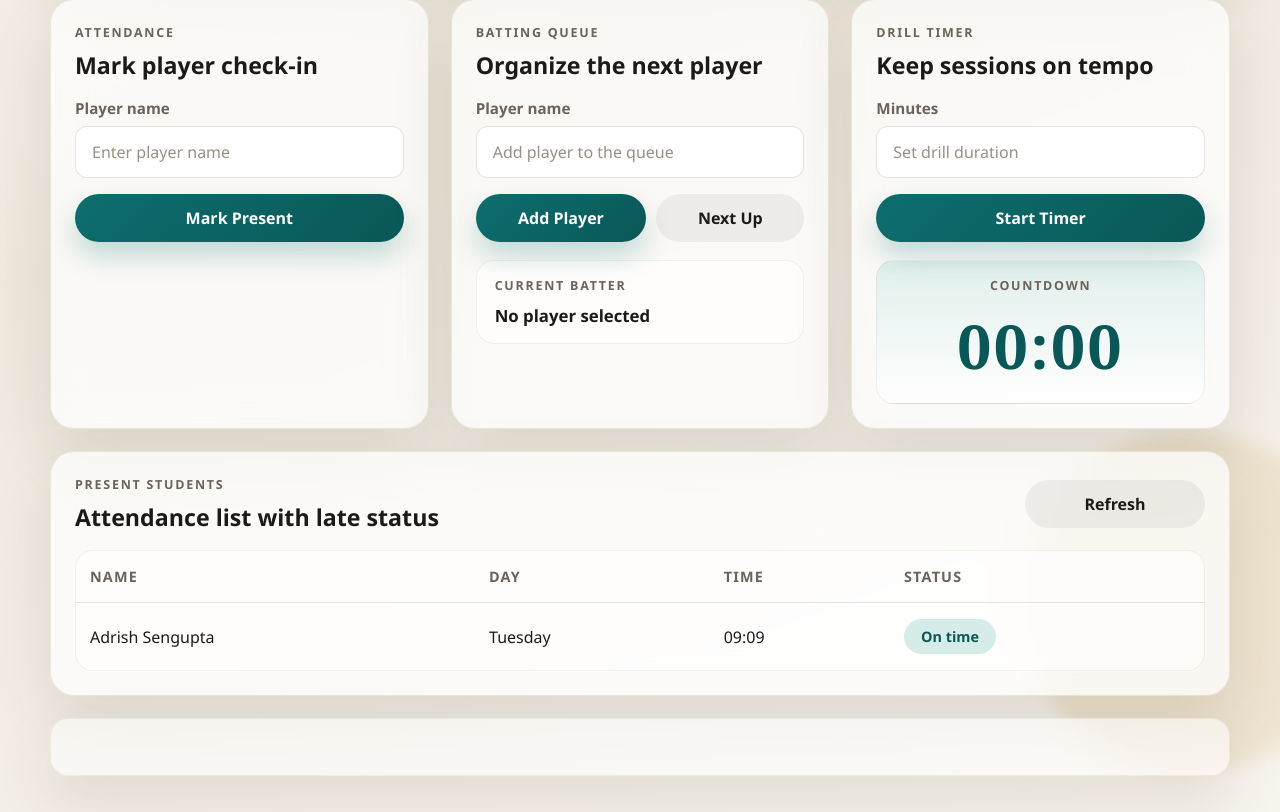
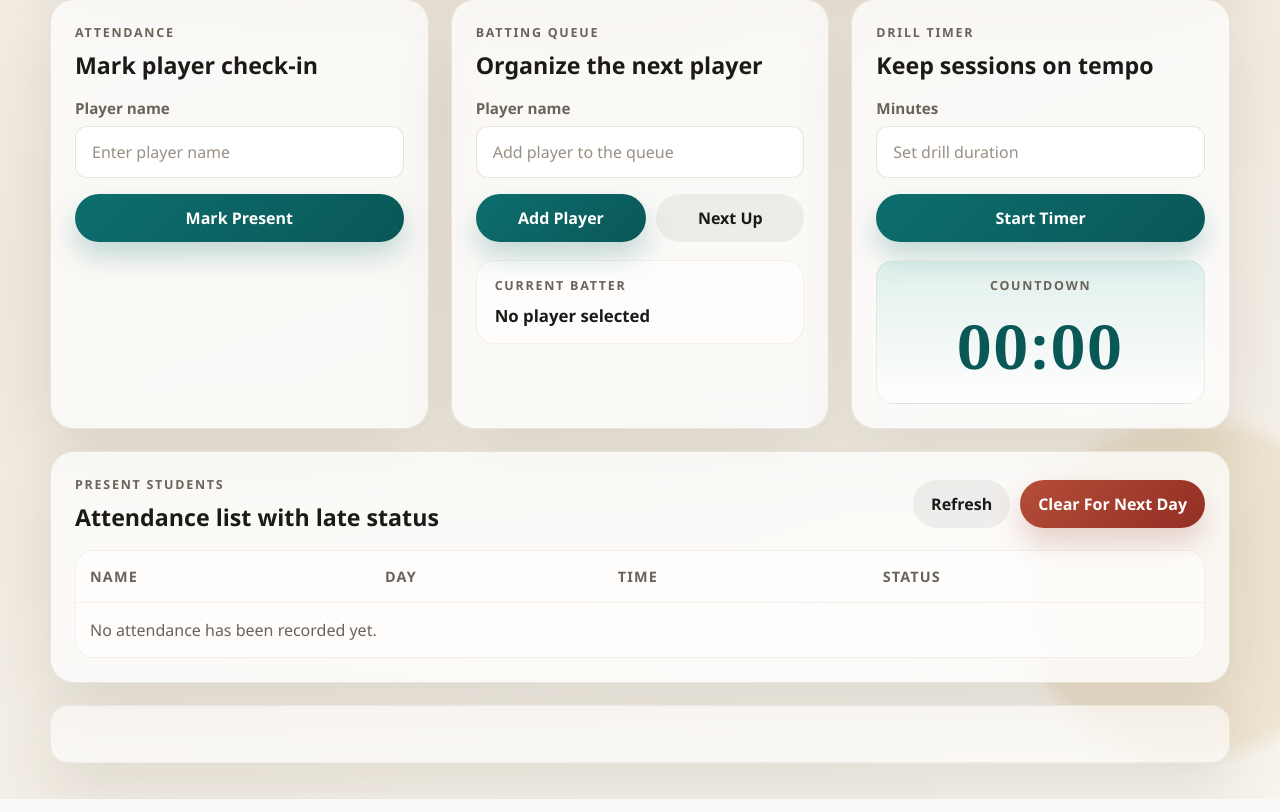
Before and after one commit to 2006adrish-web/TrainEdge, a Flask app: page / in a window 1280 px wide. Shown: the part 526-1338 px from the top of the page. Run offline with Flask 3, Linux system fonts and the light colour scheme; data that the repository does not hold is empty.

Commit message:
updated feature

```diff
--- a/app.py
+++ b/app.py
@@ -25,6 +25,12 @@ def attendance_list():
     return jsonify({"attendance": logic.get_attendance()})
 
 
+@app.route("/attendance/clear", methods=["POST"])
+def clear_attendance():
+    cleared_count = logic.clear_attendance()
+    return jsonify({"cleared": cleared_count})
+
+
 @app.route("/queue", methods=["POST"])
 def queue():
     name = request.json["name"]
--- a/data.json
+++ b/data.json
@@ -1,13 +1,4 @@
 {
-  "attendance": [
-    {
-      "name": "Adrish Sengupta",
-      "day": "Tuesday",
-      "time": "09:09",
-      "late": false,
-      "status": "On time",
-      "cutoff": null
-    }
-  ],
+  "attendance": [],
   "queue": []
 }
--- a/logic.py
+++ b/logic.py
@@ -80,6 +80,14 @@ def get_attendance():
     return [normalize_record(record) for record in reversed(data["attendance"])]
 
 
+def clear_attendance():
+    data = load()
+    cleared_count = len(data["attendance"])
+    data["attendance"] = []
+    save(data)
+    return cleared_count
+
+
 def add_queue(name):
     data = load()
     data["queue"].append(name)
--- a/static/script.js
+++ b/static/script.js
@@ -48,6 +48,28 @@ async function loadAttendance() {
     const res = await fetch("/attendance-list");
     const data = await res.json();
     renderAttendance(data.attendance || []);
+}
+
+async function clearAttendance() {
+    if (!attendanceList) {
+        return;
+    }
+
+    const confirmed = window.confirm("Clear all marked attendance for the next day?");
+    if (!confirmed) {
+        return;
+    }
+
+    const res = await fetch("/attendance/clear", {
+        method: "POST"
+    });
+    const data = await res.json();
+
+    await loadAttendance();
+    showFeedback(
+        data.cleared ? `${data.cleared} attendance record${data.cleared === 1 ? "" : "s"} cleared.` : "Attendance list is already empty.",
+        data.cleared ? "warning" : "success"
+    );
 }
 
 async function mark() {
--- a/static/style.css
+++ b/static/style.css
@@ -356,8 +356,29 @@ button:hover,
     margin-bottom: 18px;
 }
 
+.section-actions {
+    display: flex;
+    gap: 10px;
+    flex-wrap: wrap;
+}
+
 .refresh-btn {
     max-width: 180px;
+}
+
+.clear-btn {
+    max-width: 210px;
+}
+
+.danger-btn {
+    background: linear-gradient(135deg, #b54d39, #922f24);
+    color: #fff;
+    font-weight: 700;
+    box-shadow: 0 14px 28px rgba(146, 47, 36, 0.2);
+}
+
+.danger-btn:hover {
+    box-shadow: 0 18px 34px rgba(146, 47, 36, 0.26);
 }
 
 .table-shell {
@@ -494,6 +515,10 @@ button:hover,
         flex-direction: column;
         align-items: flex-start;
     }
+
+    .section-actions {
+        width: 100%;
+    }
 }
 
 @media (max-width: 640px) {
--- a/templates/index.html
+++ b/templates/index.html
@@ -104,7 +104,10 @@
                         <p class="card-kicker">Present Students</p>
                         <h2>Attendance list with late status</h2>
                     </div>
-                    <button class="secondary-btn refresh-btn" onclick="loadAttendance()">Refresh</button>
+                    <div class="section-actions">
+                        <button class="secondary-btn refresh-btn" onclick="loadAttendance()">Refresh</button>
+                        <button class="danger-btn clear-btn" onclick="clearAttendance()">Clear For Next Day</button>
+                    </div>
                 </div>
 
                 <div class="table-shell">
```
